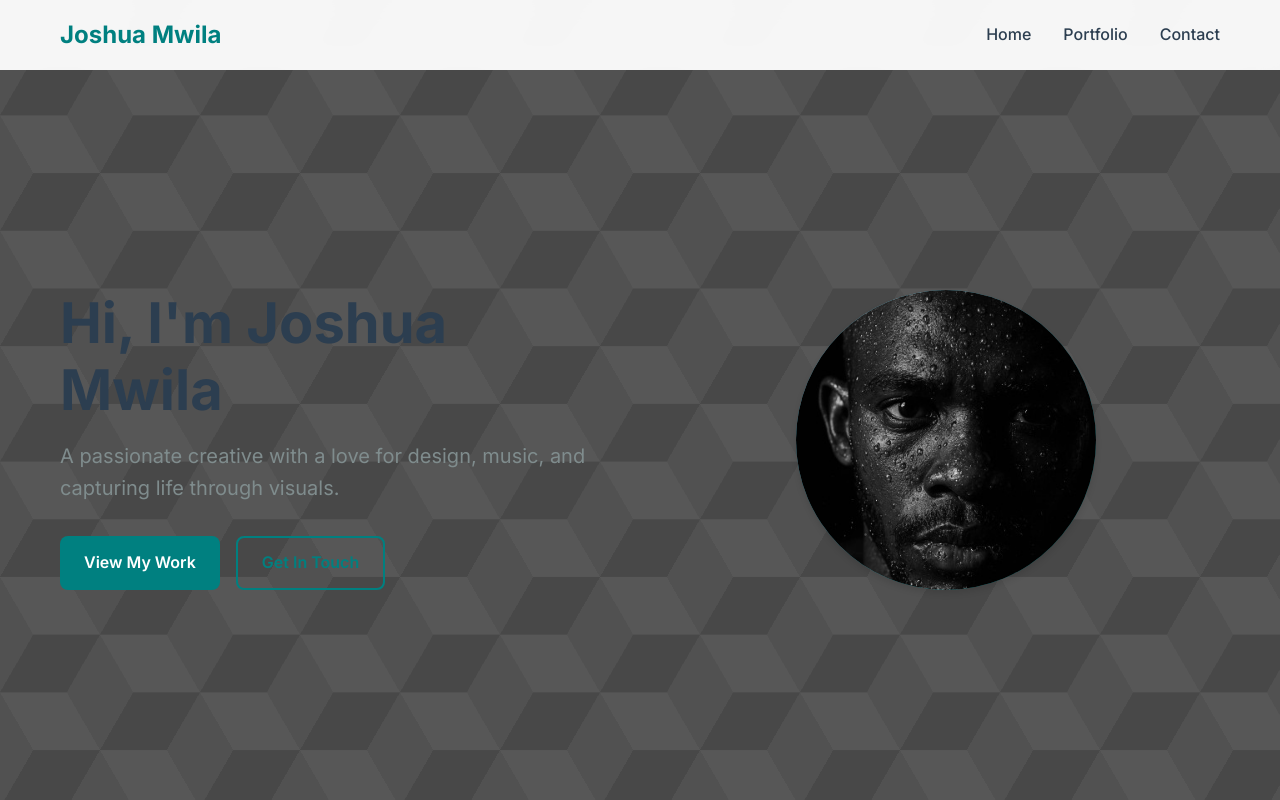
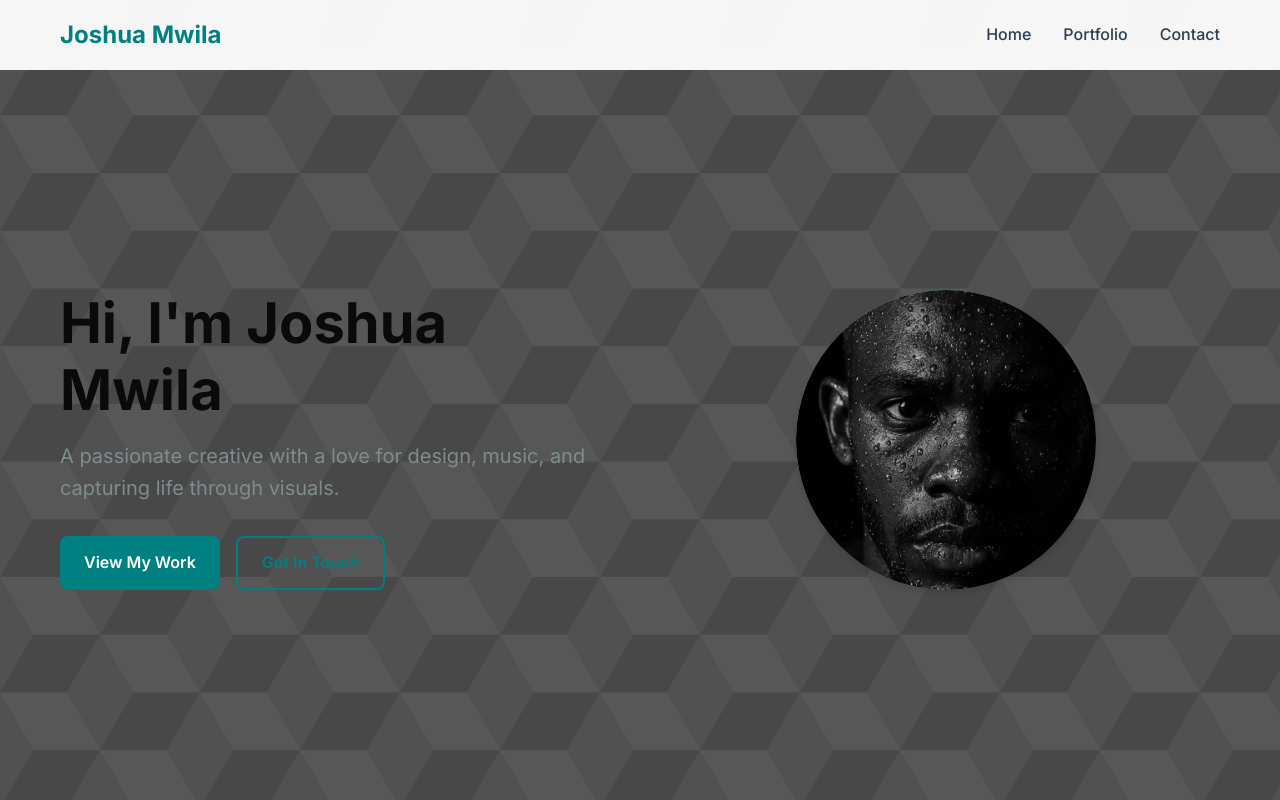
Before and after one commit to MJ-Tech-Cloud/joshua-portfolio, a plain HTML site: page index.html in a window 1280 px wide. Shown: the top 800 px of the page. Drawn offline with nearby package versions, Linux system fonts and the light colour scheme.

Commit message:
Make hero title text darker

```diff
--- a/styles.css
+++ b/styles.css
@@ -170,7 +170,7 @@ body {
 .hero-title {
     font-size: 3.5rem;
     font-weight: 700;
-    color: var(--text-dark);
+    color: #0a0a0a;
     margin-bottom: 1rem;
     line-height: 1.2;
 }
```
